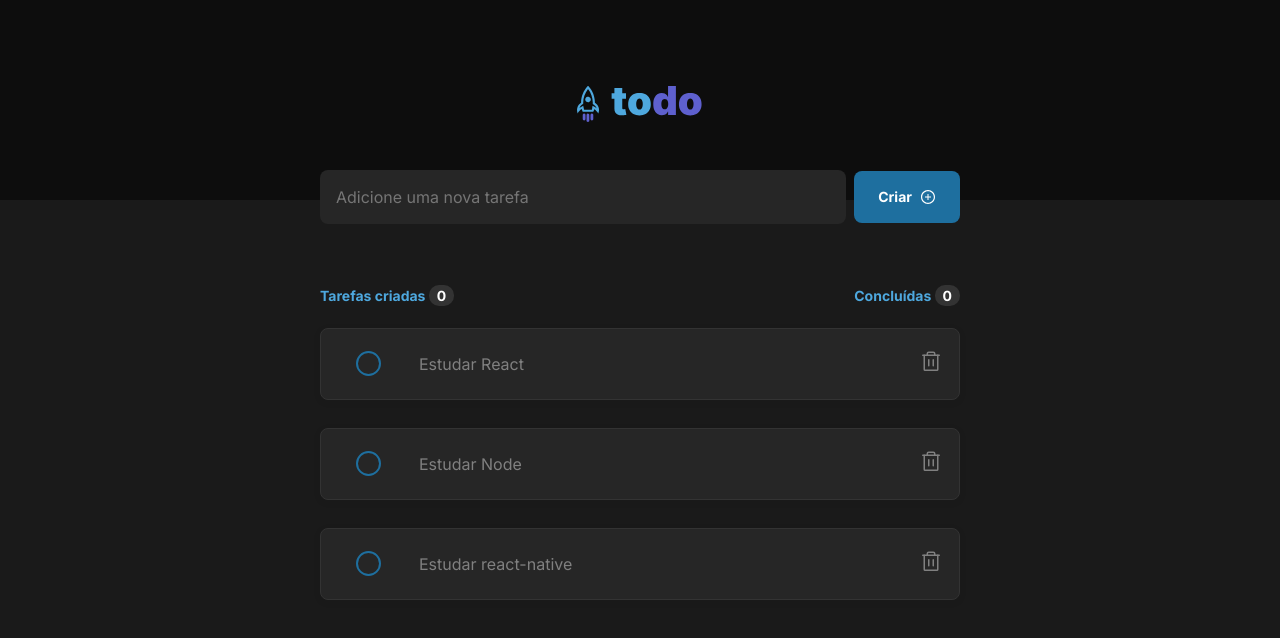
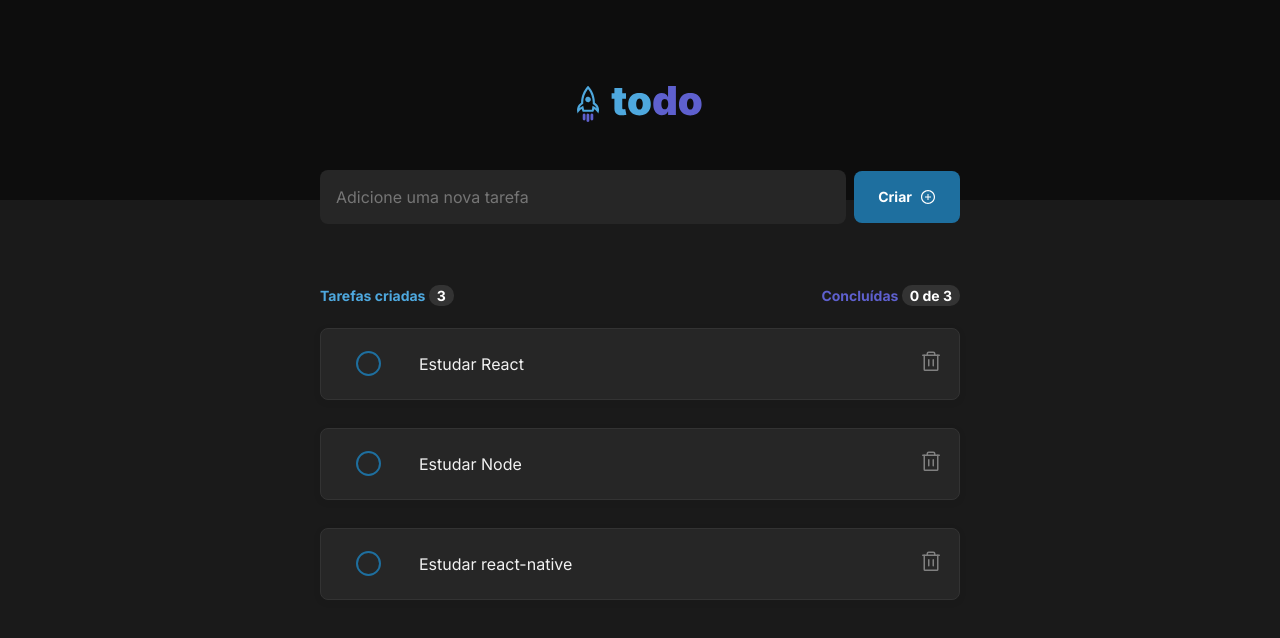
Before and after one commit to yagoafonso/todo-list, a React (Vite) app: page / in a window 1280 px wide. Shown: the top 638 px of the page. Built offline with nearby package versions, Linux system fonts and the light colour scheme.

Commit message:
update css task complete and count task

```diff
--- a/src/components/NewTask.module.css
+++ b/src/components/NewTask.module.css
@@ -57,12 +57,20 @@
     align-items: space-between;
 
   }
-  .titleTask{
+  .titleTaskCreated{
     font-family: 'Inter', sans-serif;
     font-size: 0.875rem;
     font-weight: 700;
     line-height: 1rem;
     color: var(--blue-300);
+  }
+
+  .titleTaskComplete{
+    font-family: 'Inter', sans-serif;
+    font-size: 0.875rem;
+    font-weight: 700;
+    line-height: 1rem;
+    color: var(--purple-500);
   }
 
   .countTask{
--- a/src/components/NewTask.tsx
+++ b/src/components/NewTask.tsx
@@ -14,17 +14,17 @@ export function NewTask(){
 
     const [todoList, setTodoList] = useState<ITask[]>([
         {
-            idTask: 'teste123',
+            idTask: 'task1',
             nameTask: 'Estudar React',
             isComplete: false,
         },
         {
-            idTask: 'teste124',
+            idTask: 'task2',
             nameTask: 'Estudar Node',
             isComplete: false,
         },
         {
-            idTask: 'teste125',
+            idTask: 'task3',
             nameTask: 'Estudar react-native',
             isComplete: false,
         }
@@ -76,6 +76,8 @@ export function NewTask(){
 
     const countTotalTaskComplete = todoList.filter((task) => task.isComplete).length;
 
+    const countTotalTaskCreated = todoList.length;
+
     const isTaskEmpty = todoList.length === 0;
 
     return(
@@ -91,7 +93,6 @@ export function NewTask(){
                     value={task}
                     onChange={(event) => setTask(event.target.value)}
                     required
-
                 />
                 <div>
                     <button type='submit'>
@@ -102,13 +103,16 @@ export function NewTask(){
             </form>
             {/* INFORMAÇÕES DE TAREFAS CRIADAS E CONCLUÍDAS */}
             <div className={styles.taskInformation}>
-                <strong className={styles.titleTask}>Tarefas criadas <span className={styles.countTask}>{countTotalTask}</span></strong>
-                <strong className={styles.titleTask}>Concluídas <span className={styles.countTask}>{countTotalTaskComplete}</span></strong>
+                <strong className={styles.titleTaskCreated}>Tarefas criadas <span className={styles.countTask}>{countTotalTaskCreated}</span></strong>
+                <strong className={styles.titleTaskComplete}>Concluídas <span className={styles.countTask}>
+                        {isTaskEmpty ? countTotalTaskComplete : countTotalTaskComplete + ' de ' +  countTotalTaskCreated }
+                    </span>
+                </strong>
             </div>
             {/* SESSÃO LISTAGEM DAS TAREFAS */}
             <section className={styles.contentTask}>
                 <div className={isTaskEmpty ? styles.contentEmpty : styles.isContentEmpty} >
-                    <img src={ImgListEmpty} alt="" />
+                    <img src={ImgListEmpty} alt="Imagem de lista uma lista vazia" />
                     <p>
                         <strong>Você ainda não tem tarefas cadastradas</strong><br />
                         Crie tarefas e organize seus itens a fazer
--- a/src/components/Task.module.css
+++ b/src/components/Task.module.css
@@ -11,7 +11,6 @@
   box-shadow: 0px 2px 8px rgba(0, 0, 0, 0.06);
   border-radius: 8px;
 }
-
 .contentCheckbox{
   position: relative;
   padding-left: 35px;
@@ -24,7 +23,6 @@
   -ms-user-select: none;
   user-select: none;
 }
-
 .contentCheckbox input {
   position: absolute;
   opacity: 0;
@@ -69,6 +67,15 @@
   transform: rotate(45deg);
 }
 
+.taskCreated{
+  color: var(--gray-100);
+}
+
+.taskComplete{
+  text-decoration: line-through;
+  color: var(--gray-300);
+}
+
 
 .task button{
   background: transparent;
--- a/src/components/Task.tsx
+++ b/src/components/Task.tsx
@@ -1,9 +1,7 @@
 import { Trash } from "phosphor-react";
 import styles from './Task.module.css';
 import { ITask } from "../Interfaces";
-import * as Checkbox from '@radix-ui/react-checkbox';
-import * as CheckboxPrimitive from '@radix-ui/react-checkbox';
-import { CheckIcon } from '@radix-ui/react-icons';
+
 
 interface TaskProps {
   task: ITask,
@@ -27,7 +25,7 @@ export function Task({ task, deleteTask,updateTask  } : TaskProps){
         </label>
 
       <div className={styles.contentTask}>
-            <p>{task.nameTask}</p>
+            <p className={task.isComplete ? styles.taskComplete : styles.taskCreated}>{task.nameTask}</p>
       </div>
 
       <button onClick={() => deleteTask(task.idTask)} title="Deletar tarefa">
--- a/src/global.css
+++ b/src/global.css
@@ -38,3 +38,7 @@ body .taskForm{
     align-items: center;
     justify-content: center;
 }
+:focus{
+    outline: transparent;
+    box-shadow: 0 0 0 2px var(--blue-500);
+}
```
